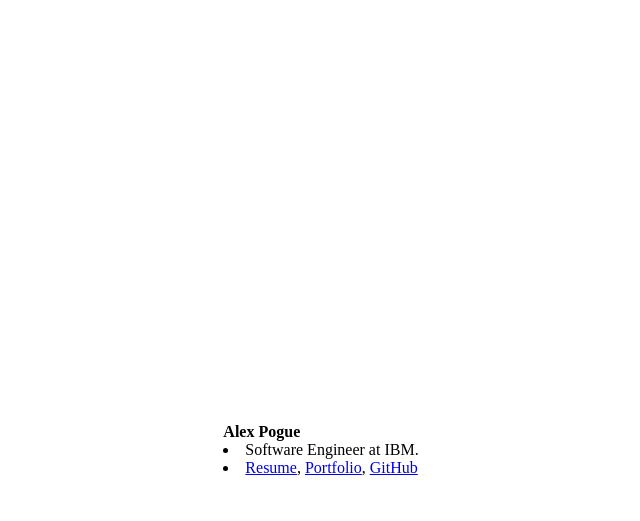
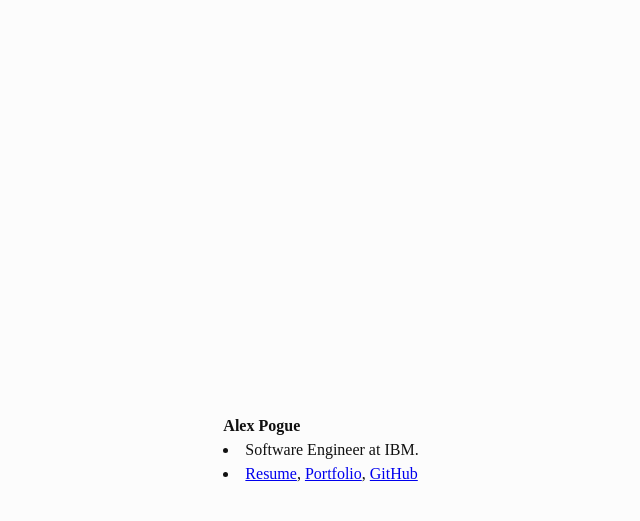
Before and after one commit to alexpogue/alexpogue.github.com, a Jekyll site: the page index.html, which Jekyll copies as it is, in a window 1280 px wide. Shown: the top 521 px of the page, without its empty margins (319-959 px from the left). Built offline with Jekyll 4.4.1, drawn with Linux system fonts in a browser that asks for light colours; Markdown is read by kramdown in place of the engine named in the settings.

Commit message:
Improve title and background color

```diff
--- a/index.html
+++ b/index.html
@@ -3,13 +3,19 @@
 <head>
 <meta charset="utf-8">
 <meta name="viewport" content="width=device-width, initial-scale=1">
-<title>Welcome to alexpogue.com</title>
+<title>Alex Pogue</title>
 <style type="text/css">
-html,body{
+* {
   margin:0;
   padding:0;
+}
+
+html,body{
   height:100%;
   width:100%;
+  line-height:1.5em;
+  background-color:#fcfcfc;
+  color: #111;
 }
 
 body {
```
